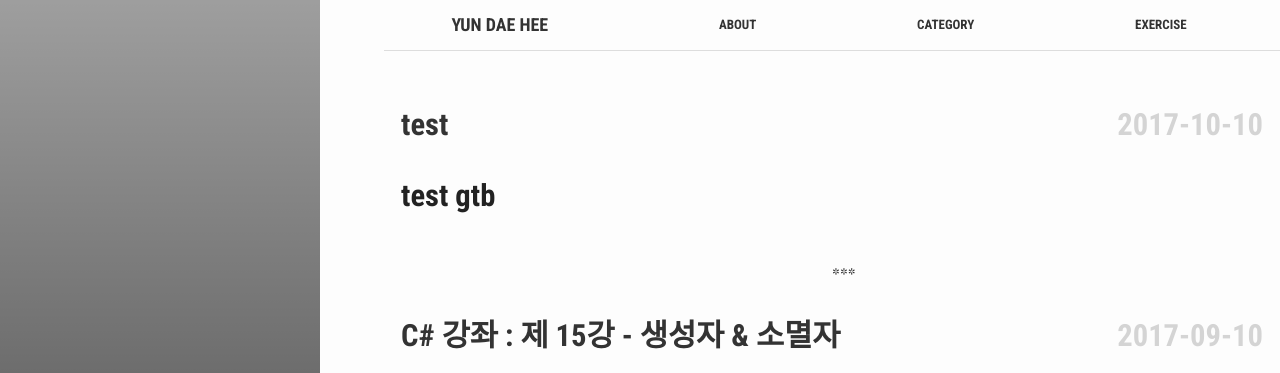
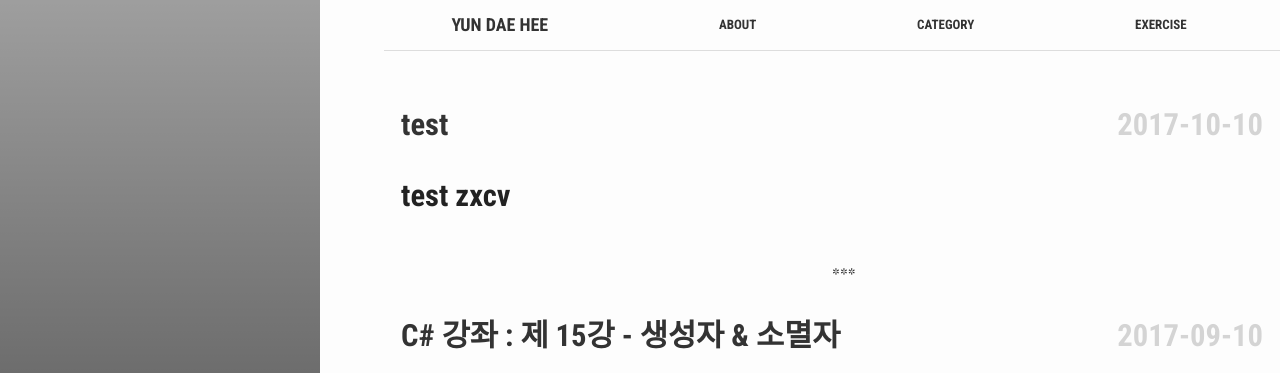
Before and after one commit to test076923/test076923.github.io, a Jekyll site: the page built from index.html, in a window 1280 px wide and 900 px high. Shown: the top 373 px of the window. Built offline with Jekyll 4.4.1, drawn with Linux system fonts in a browser that asks for light colours; comment, search, counter and statistics services are not loaded.

Commit message:
Update 2017-10-10-ssstest.md

```diff
--- a/_posts/2017-10-10-ssstest.md
+++ b/_posts/2017-10-10-ssstest.md
@@ -11,7 +11,7 @@
 author: 윤대희
 ---
 
-## test gtb ##
+## test zxcv ##
 
 {% for tag in site.tags %}
   {% assign t = tag | first %}
@@ -20,7 +20,7 @@
   {% for post in posts %}
     {% if post.tags contains t %}
       {% if post.categories contains "posts" %}
-{{ post.title }}
+{{ post.categories }}
       {% endif %}
     {% endif %}
   {% endfor %}
```
